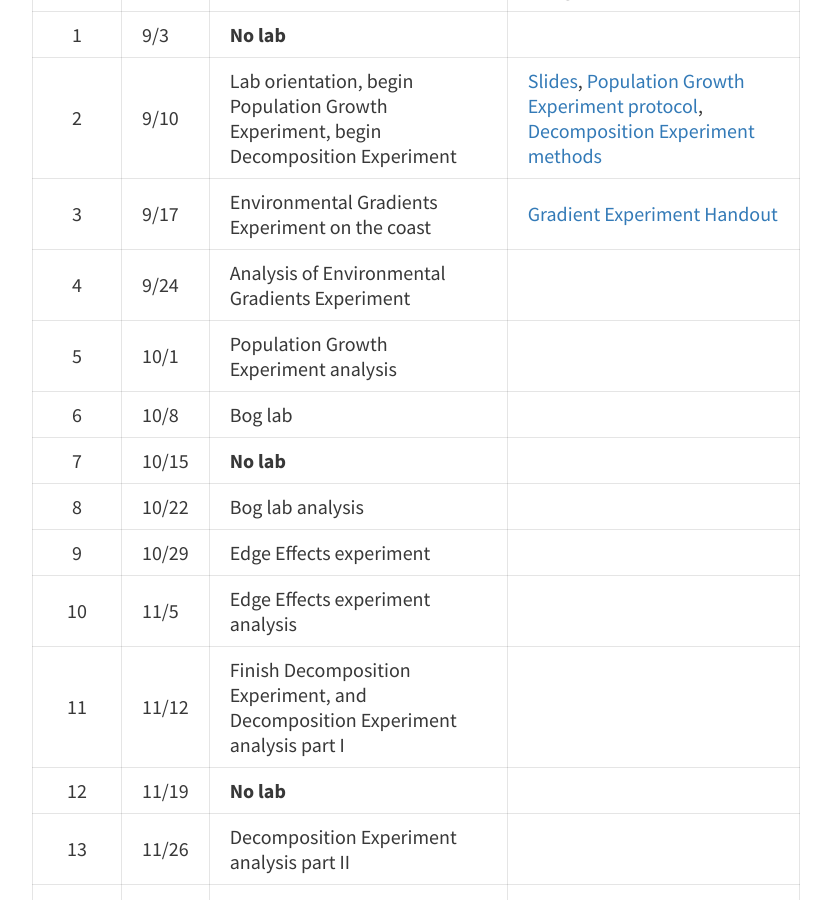
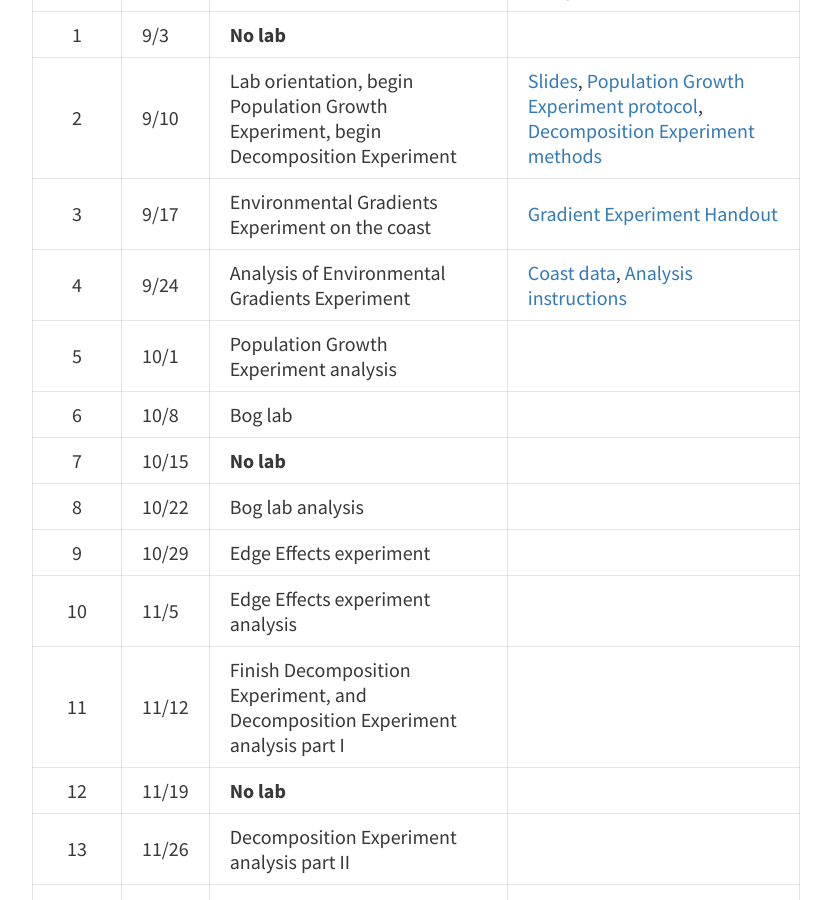
Before and after one commit to davan690/ColbyEcology.github.io, a Jekyll site: the page built from pages/lab_schedule.md, in a window 1280 px wide and 900 px high, scrolled down 650 px. Shown: the whole window, without its empty margins (224-1055 px from the left). Built offline with Jekyll 4.4.1, drawn with Linux system fonts in a browser that asks for light colours.

Commit message:
lab 4 materials posted

```diff
--- a/pages/lab_schedule.md
+++ b/pages/lab_schedule.md
@@ -14,7 +14,7 @@ Week | Date   | Lab | Assignments
 1    | 9/3    | **No lab** |
 2    | 9/10   | Lab orientation, begin Population Growth Experiment, begin Decomposition Experiment | [Slides](https://drive.google.com/open?id=1htIlgoClavB1E2B9fjL4lsHLh72U7H9uu4TdJdoIp-M), [Population Growth Experiment protocol](https://drive.google.com/open?id=1gPMUtf3wx62JfIJDE_TUlZ9f8OZx3yMe), [Decomposition Experiment methods](https://drive.google.com/open?id=1kMMlwJGu5EokTAU1Lf5-KwBOa7duxcC8)
 3    | 9/17   | Environmental Gradients Experiment on the coast | [Gradient Experiment Handout](https://drive.google.com/open?id=1hN0v0pl5yHWSwHVkcIyqIxpayO0I2W8-)
-4    | 9/24   | Analysis of Environmental Gradients Experiment |
+4    | 9/24   | Analysis of Environmental Gradients Experiment | [Coast data](https://drive.google.com/open?id=1xy89ZtUi7OL6rvvDfENiR3JRARc3cfJx), [Analysis instructions](https://drive.google.com/open?id=1lIRhjaVOprHyg4hpe0w1trzTNZTnkka8)
 5    | 10/1   | Population Growth Experiment analysis |
 6    | 10/8   | Bog lab |
 7    | 10/15  | **No lab** |
```
